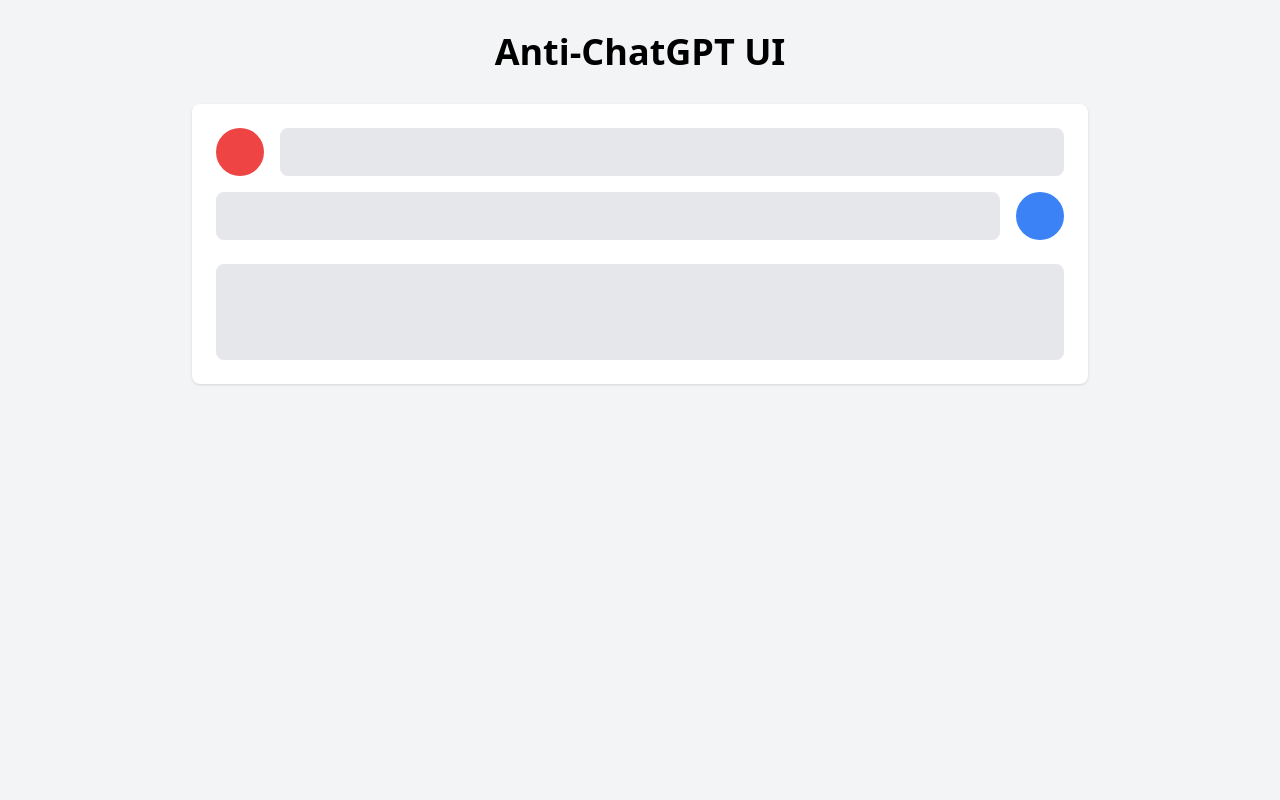
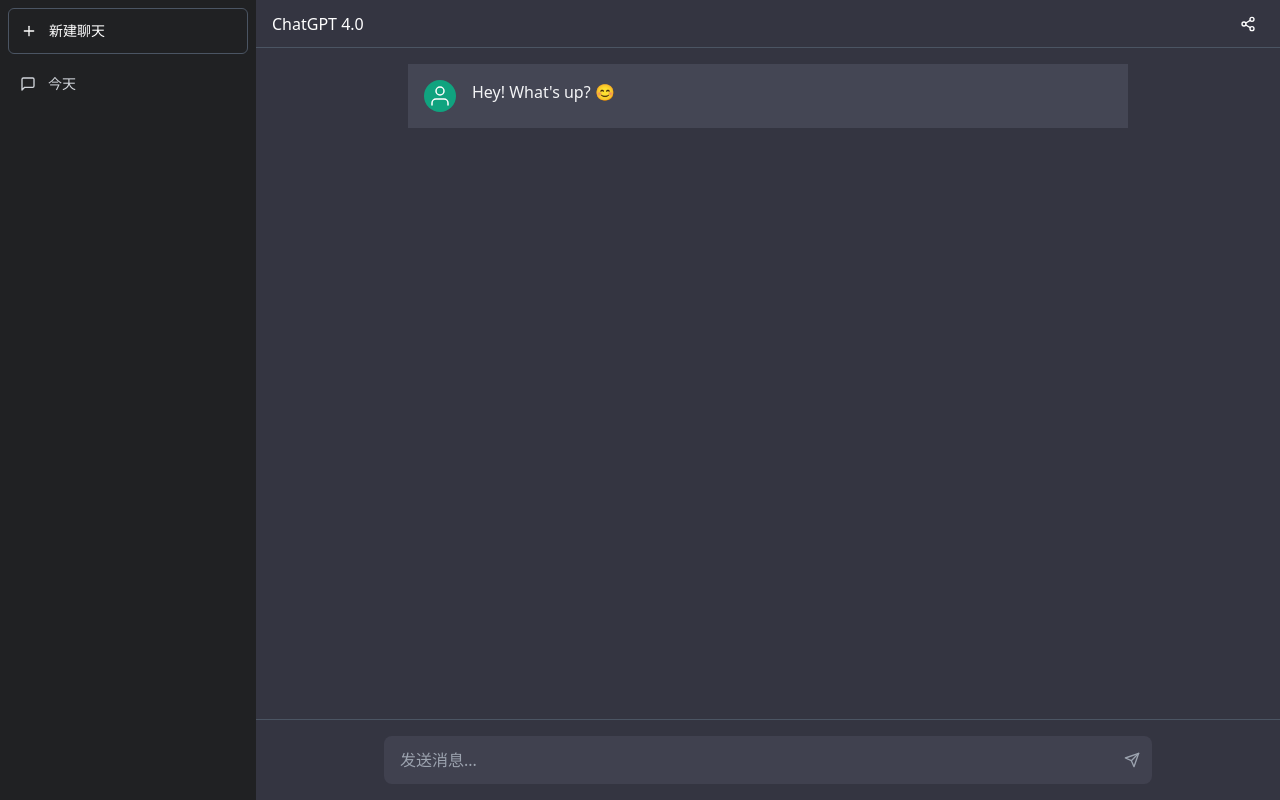
Before and after one commit to carterwayneskhizeine/GoldieRillChat, a React (Vite) app: page / in a window 1280 px wide. Built offline with nearby package versions, Linux system fonts and the light colour scheme.

Commit message:
Refactor chat UI layout and styles

```diff
--- a/src/App.jsx
+++ b/src/App.jsx
@@ -2,27 +2,82 @@
 
 export default function App() {
   return (
-        <div className="min-h-screen bg-gray-100 p-8">
-          <div className="max-w-4xl mx-auto">
-            <h1 className="text-4xl font-bold text-center mb-8">
-              Anti-ChatGPT UI
-            </h1>
+    <div className="flex h-screen bg-[#343541]">
+      {/* 侧边栏 */}
+      <div className="w-64 bg-[#202123] text-white p-2 flex flex-col">
+        {/* 新建聊天按钮 */}
+        <button className="border border-gray-600 rounded-md p-3 text-sm hover:bg-gray-700 flex items-center gap-3">
+          <svg stroke="currentColor" fill="none" strokeWidth="2" viewBox="0 0 24 24" strokeLinecap="round" strokeLinejoin="round" className="h-4 w-4" height="1em" width="1em" xmlns="http://www.w3.org/2000/svg">
+            <line x1="12" y1="5" x2="12" y2="19"></line>
+            <line x1="5" y1="12" x2="19" y2="12"></line>
+          </svg>
+          新建聊天
+        </button>
 
-            <div className="bg-white rounded-lg shadow p-6">
-              <div className="space-y-4">
-                <div className="flex items-center space-x-4">
-                  <div className="w-12 h-12 bg-red-500 rounded-full"></div>
-                  <div className="flex-1 bg-gray-200 h-12 rounded-lg"></div>
+        {/* 聊天历史列表 */}
+        <div className="flex-1 mt-2 overflow-y-auto">
+          <div className="flex flex-col gap-2">
+            {/* 示例聊天记录 */}
+            <button className="text-sm text-gray-300 hover:bg-gray-700 rounded-lg p-3 text-left flex items-center gap-3">
+              <svg stroke="currentColor" fill="none" strokeWidth="2" viewBox="0 0 24 24" className="h-4 w-4" strokeLinecap="round" strokeLinejoin="round" height="1em" width="1em" xmlns="http://www.w3.org/2000/svg">
+                <path d="M21 15a2 2 0 0 1-2 2H7l-4 4V5a2 2 0 0 1 2-2h14a2 2 0 0 1 2 2z"></path>
+              </svg>
+              今天
+            </button>
           </div>
-
-                <div className="flex items-center space-x-4">
-                  <div className="flex-1 bg-gray-200 h-12 rounded-lg"></div>
-                  <div className="w-12 h-12 bg-blue-500 rounded-full"></div>
         </div>
       </div>
 
-              <div className="mt-6">
-                <div className="bg-gray-200 h-24 rounded-lg"></div>
+      {/* 主聊天区域 */}
+      <div className="flex-1 flex flex-col">
+        {/* 顶部导航栏 */}
+        <div className="h-12 border-b border-gray-600 flex items-center justify-between px-4">
+          <div className="flex items-center gap-2">
+            <span className="text-white">ChatGPT 4.0</span>
+          </div>
+          <button className="text-white hover:bg-gray-700 p-2 rounded-md">
+            <svg stroke="currentColor" fill="none" strokeWidth="2" viewBox="0 0 24 24" strokeLinecap="round" strokeLinejoin="round" className="h-4 w-4" height="1em" width="1em" xmlns="http://www.w3.org/2000/svg">
+              <circle cx="18" cy="5" r="3"></circle>
+              <circle cx="6" cy="12" r="3"></circle>
+              <circle cx="18" cy="19" r="3"></circle>
+              <line x1="8.59" y1="13.51" x2="15.42" y2="17.49"></line>
+              <line x1="15.41" y1="6.51" x2="8.59" y2="10.49"></line>
+            </svg>
+          </button>
+        </div>
+
+        {/* 聊天内容区域 */}
+        <div className="flex-1 overflow-y-auto">
+          <div className="max-w-3xl mx-auto py-4 px-6">
+            {/* AI消息 */}
+            <div className="flex gap-4 p-4 text-gray-100 bg-[#444654]">
+              <div className="w-8 h-8 bg-[#10a37f] rounded-full flex items-center justify-center">
+                <svg stroke="currentColor" fill="none" strokeWidth="1.5" viewBox="0 0 24 24" className="h-6 w-6 text-white" strokeLinecap="round" strokeLinejoin="round" height="1em" width="1em" xmlns="http://www.w3.org/2000/svg">
+                  <path d="M20 21v-2a4 4 0 0 0-4-4H8a4 4 0 0 0-4 4v2"></path>
+                  <circle cx="12" cy="7" r="4"></circle>
+                </svg>
+              </div>
+              <div className="flex-1">
+                Hey! What's up? 😊
+              </div>
+            </div>
+          </div>
+        </div>
+
+        {/* 底部输入框 */}
+        <div className="border-t border-gray-600 p-4">
+          <div className="max-w-3xl mx-auto relative">
+            <input
+              type="text"
+              placeholder="发送消息..."
+              className="w-full bg-[#40414f] text-white rounded-lg pl-4 pr-10 py-3 focus:outline-none focus:ring-2 focus:ring-blue-500"
+            />
+            <button className="absolute right-3 top-1/2 -translate-y-1/2 text-gray-400 hover:text-white">
+              <svg stroke="currentColor" fill="none" strokeWidth="2" viewBox="0 0 24 24" strokeLinecap="round" strokeLinejoin="round" className="h-4 w-4" height="1em" width="1em" xmlns="http://www.w3.org/2000/svg">
+                <line x1="22" y1="2" x2="11" y2="13"></line>
+                <polygon points="22 2 15 22 11 13 2 9 22 2"></polygon>
+              </svg>
+            </button>
           </div>
         </div>
       </div>
```
Lines whose indentation alone changed are shown as unchanged.
